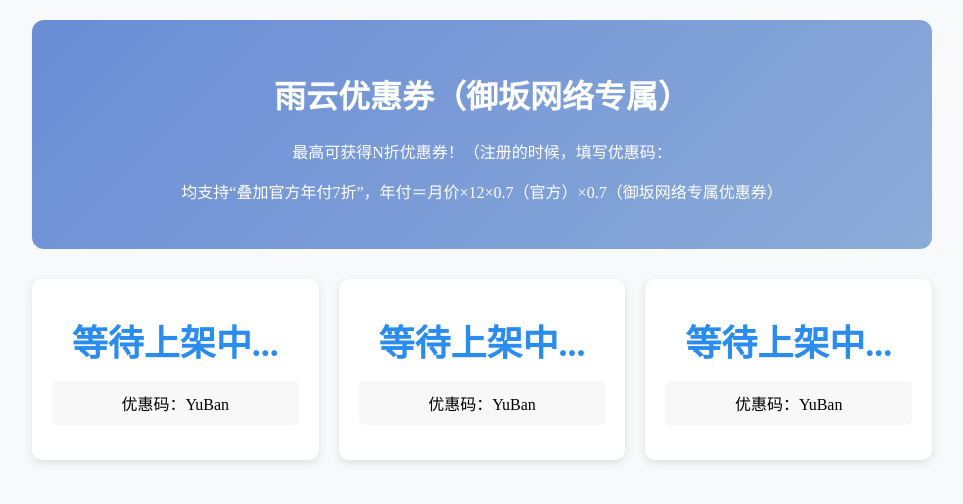
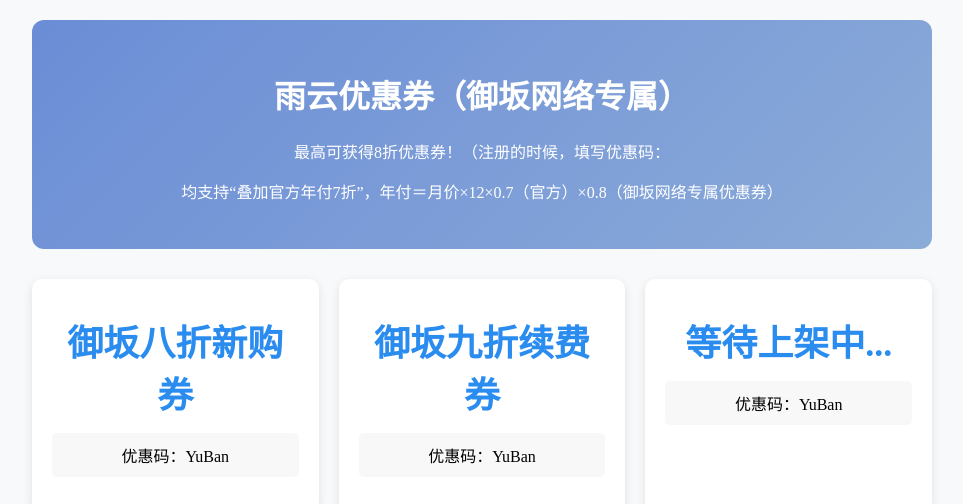
Before and after one commit to xiaoyuban1213/aff, a plain HTML site: page index.html in a window 1280 px wide. Shown: the top 504 px of the page, without its empty margins (158-1121 px from the left). Drawn offline with Linux system fonts and the light colour scheme.

Commit message:
Update index.html

```diff
--- a/index.html
+++ b/index.html
@@ -114,16 +114,16 @@
 <body>
     <div class="header">
         <h1>雨云优惠券（御坂网络专属）</h1>
-        <p>最高可获得N折优惠券！（注册的时候，填写优惠码：</p>
-        <p>均支持“叠加官方年付7折”，年付＝月价×12×0.7（官方）×0.7（御坂网络专属优惠券）</p>
+        <p>最高可获得8折优惠券！（注册的时候，填写优惠码：</p>
+        <p>均支持“叠加官方年付7折”，年付＝月价×12×0.7（官方）×0.8（御坂网络专属优惠券）</p>
     </div>
     <div class="coupon-container">
         <div class="coupon-card" onclick="copyCoupon('YuBan')">
-            <div class="discount-badge">等待上架中...</div>
+            <div class="discount-badge">御坂八折新购券</div>
             <div class="coupon-code">优惠码：YuBan</div>
         </div>
         <div class="coupon-card" onclick="copyCoupon('YuBan')">
-            <div class="discount-badge">等待上架中...</div>
+            <div class="discount-badge">御坂九折续费券</div>
             <div class="coupon-code">优惠码：YuBan</div>
         </div>
         <div class="coupon-card" onclick="copyCoupon('YuBan')">
```
